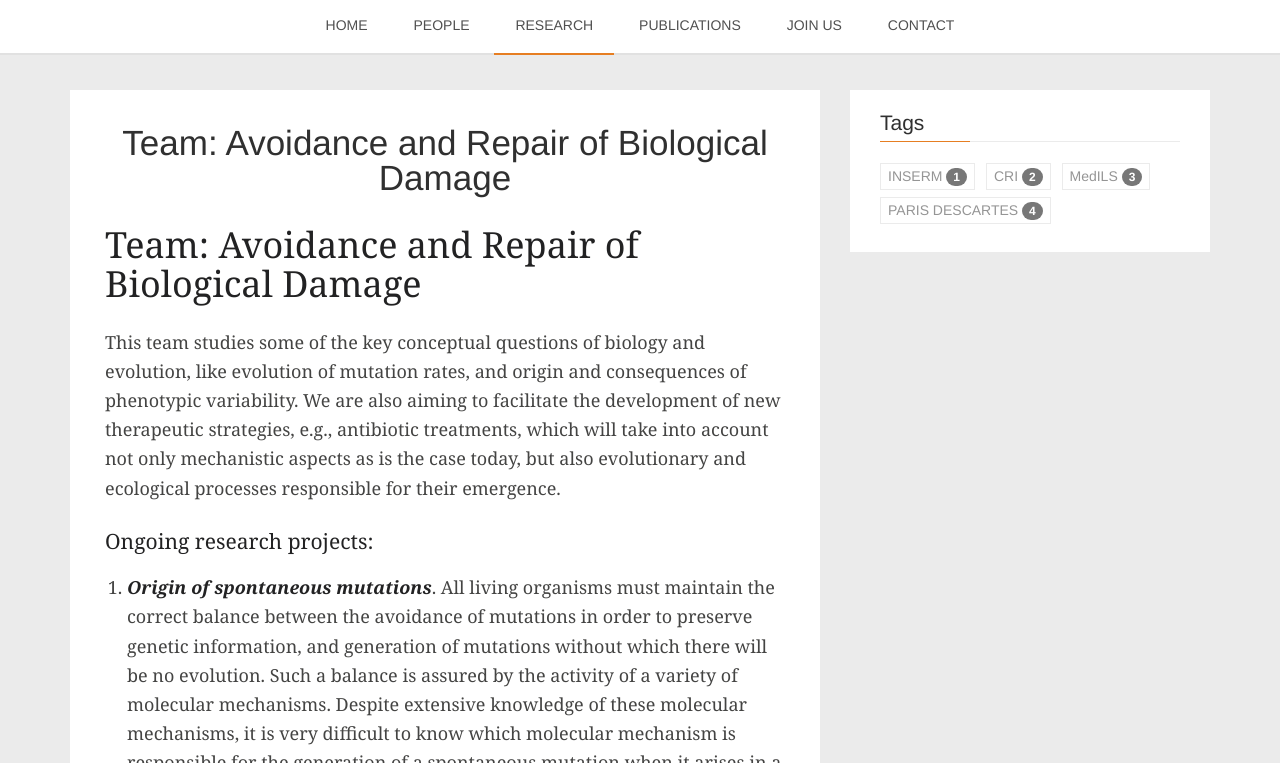
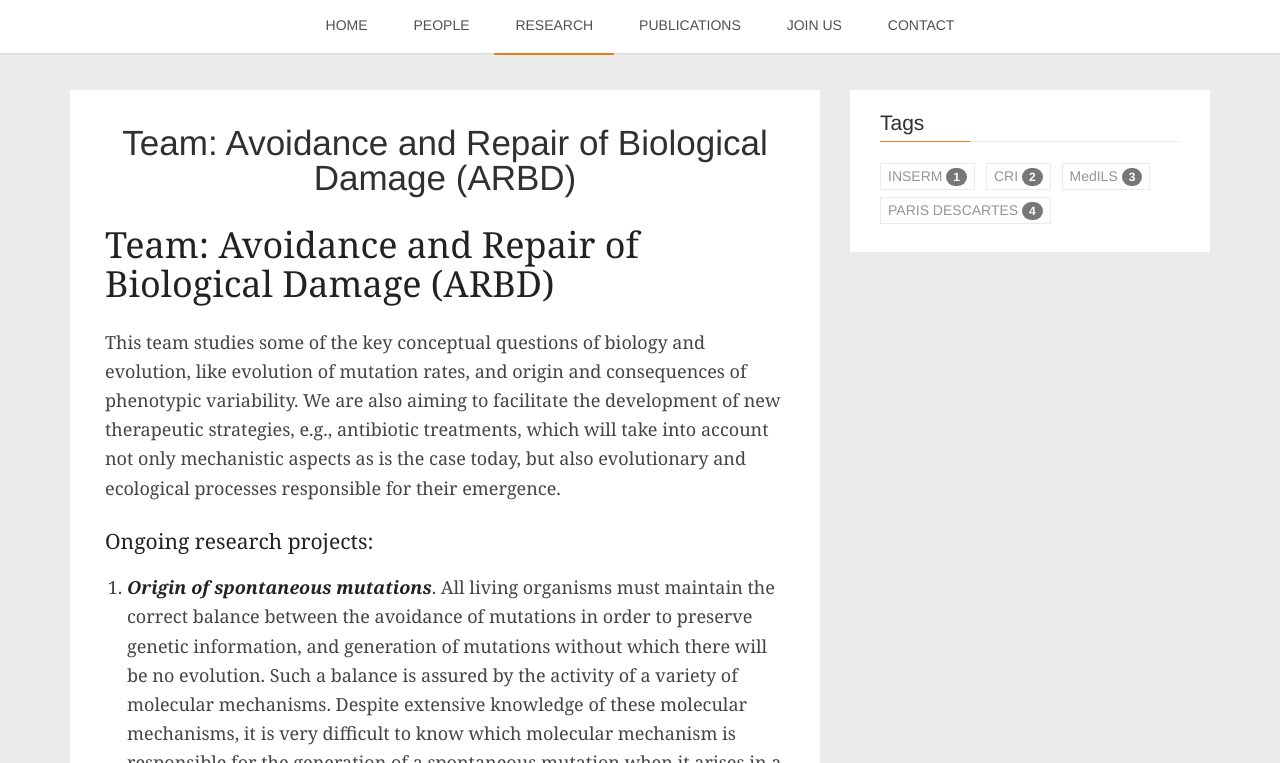
Before and after one commit to maincover/u1001, a Jekyll site: the page built from research/research.md, in a window 1280 px wide and 900 px high, scrolled down 394 px, cut to the strip 137-900 px from the top of the window. Built offline with Jekyll 4.4.1, drawn with Linux system fonts in a browser that asks for light colours; nearby versions of some CDN libraries; our own code applies the rules of GitHub Pages for plain Markdown files; some of the changed text lies outside the part shown.

Commit message:
research parts add5

```diff
--- a/research/research.md
+++ b/research/research.md
@@ -4,8 +4,8 @@ title:
 permalink: /research/
 ---
 
-Team: Avoidance and Repair of Biological Damage
-===============================================
+Team: Avoidance and Repair of Biological Damage (ARBD)
+=====================================================
 
 This team studies some of the key conceptual questions of biology and evolution, like evolution of mutation rates, and origin and consequences of phenotypic variability. We are also aiming to facilitate the development of new therapeutic strategies, e.g., antibiotic treatments, which will take into account not only mechanistic aspects as is the case today, but also evolutionary and ecological processes responsible for their emergence.
 
@@ -18,7 +18,7 @@ This team studies some of the key conceptual questions of biology and evolution,
 3. *__Biological effects of subinhibitory concentrations of antibiotics__*. It is generally believed that clinically relevant antibiotic resistance appears as a consequence of bacterial exposure to concentrations above the minimum inhibitory concentration (MIC) of antibiotics. For this reason, the impact of sub-MICs of antibiotics on bacterial populations has been largely neglected. However, there is growing evidence indicating that sub-MICs of antibiotics may play an important role in the emergence and spread of antibiotic resistance. Furthermore, an emphasis on the therapeutic potential of antibiotics has resulted in a paucity of studies related to the impact that they may have on bacteria other than the evolution of antibiotic resistance. Cells exposed to sub-MICs of antibiotics do not stop growing and are not killed. This suggests that they are able to adjust their gene expression patterns and metabolism to simultaneously respond to the antibiotic-induced stresses and to maintain rapid growth. Our goal is to identify molecular mechanisms underlying these bacterial responses, as well as their impact on evolution of antibiotic resistance.
 
 
-<h1>SEED Team : Systems Engineering and Evolution Dynamics</h1>
+<h1>Team : Systems Engineering and Evolution Dynamics (SEED)</h1>
 
 
 The team’s main efforts rely on years of investment in building an intellectual and experimental framework based on interdisciplinary approaches, harnessing physics and computer science and welcoming young researchers from these domains to address key questions in Life Sciences in a quantitative manner using Escherichia coli as the simplest (yet still not fully understood) model organism.
```
Also changed, not shown: 2 other files.
